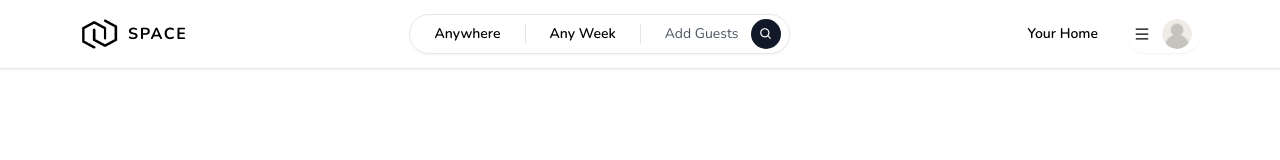
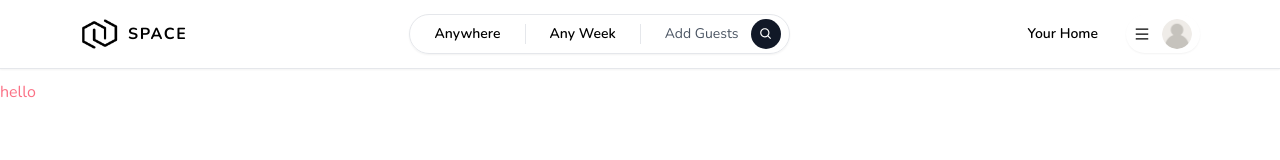
Before and after one commit to vortexory/Space_rental_website, a Next.js app: page / in a window 1280 px wide. Shown: the top 160 px of the page. Built offline with nearby package versions, Linux system fonts and the light colour scheme.

Commit message:
fix style

```diff
--- a/app/components/navbar/Navbar.tsx
+++ b/app/components/navbar/Navbar.tsx
@@ -7,7 +7,8 @@
 
 const Navbar = () => {
   return (
-    <div className="fixed w-full bg-white  z-10 shadow-sm">
+    <div className='pb-20'>
+      <div className="fixed w-full bg-white  z-10 shadow-sm ">
         <div className="py-3 border-b-[1px]">
           <Container>
             <div className="flex flex-row items-center justify-between gap-3 md:gap-0">
@@ -18,6 +19,7 @@
           </Container>
         </div>
       </div>
+    </div>
   );
 };
 
```
Lines whose indentation alone changed are shown as unchanged.
